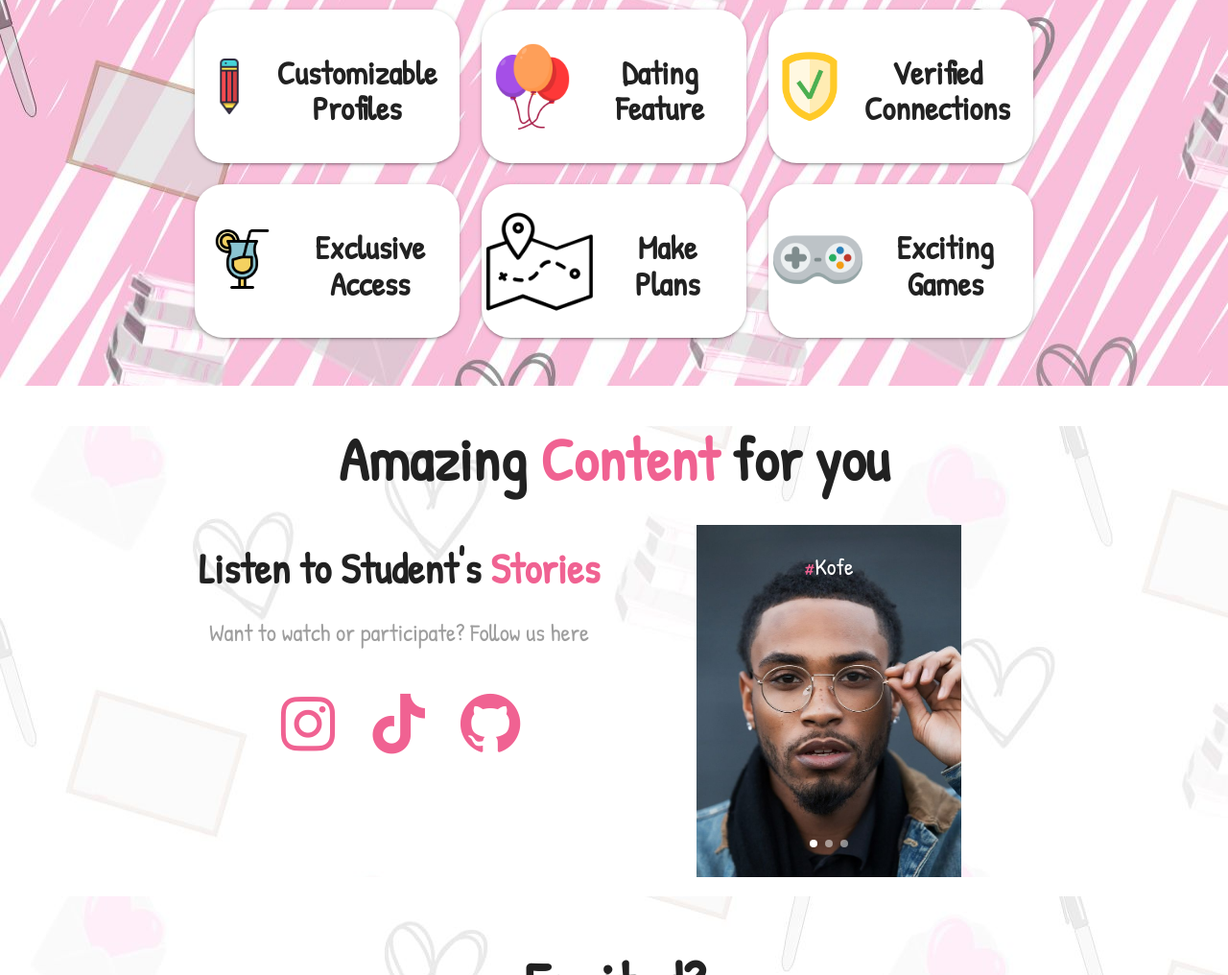
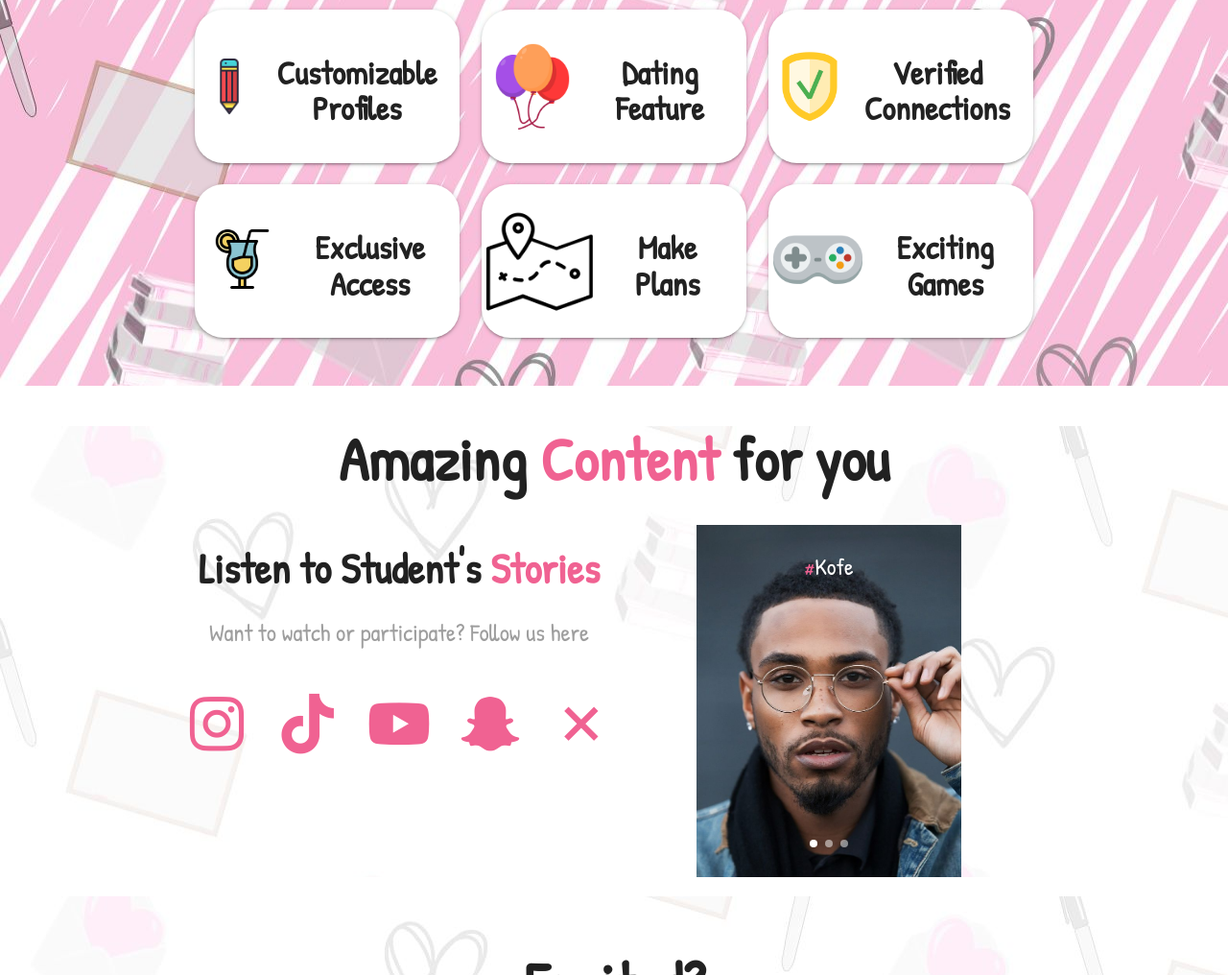
Before and after one commit to EmekatS/CC-2.0, a plain HTML site: page index.html in a window 1280 px wide. Shown: the part 2411-3427 px from the top of the page at 96% size. Drawn offline with nearby package versions, Linux system fonts and the light colour scheme.

Commit message:
fine tuned socials

```diff
--- a/index.html
+++ b/index.html
@@ -104,7 +104,7 @@
                     <div class="col s12 l6">
                         <h1 class="" style="font-size: 4em; font-weight: 1000; margin-bottom: -10px;">What are YOU looking for?</h1>
                         <span class="auto bold-text pink-text text-lighten-2" style="font-size: 3em;"></span>
-                        <p class="flow-text grey-text" >Meet the kind of people your looking for and more, Here on Campus Crush</p>
+                        <p class="flow-text grey-text" >Meet the kind of people you're looking for and more, Here on Campus Crush</p>
                         <a href="#modal" class="btn btn-large pink lighten-2 white-text curved z-depth-0 modal-trigger">Join the Waitlist</a>
                     </div>
                     <div class="col s12 l6">
@@ -219,9 +219,11 @@
                         <h3 class="bold-text">Listen to Student's <span class="pink-text text-lighten-2">Stories</span></h3>
                         <p class="flow-text grey-text">Want to watch or participate? Follow us here</p>
                         <ul style="display: flex; justify-content: center; gap: 20px;">
-                            <li><a href="" style="font-size: 5em; color: #f06292;"><i class='bx bxl-instagram'></i></a></li>
-                            <li><a href="https://www.tiktok.com/@campuscrush_app" style="font-size: 5em; color: #f06292;"><i class='bx bxl-tiktok' ></i></a></li>
-                            <li><a href="#" style="font-size: 5em; color: #f06292;"><i class='bx bxl-github'></i></a></li>
+                            <li><a href="" class="tooltipped" data-position="left" data-tooltip="Instagram" style="font-size: 5em; color: #f06292;"><i class='bx bxl-instagram'></i></a></li>
+                            <li><a href="https://www.tiktok.com/@campuscrush_app" class="tooltipped" data-position="bottom" data-tooltip="TikTok" style="font-size: 5em; color: #f06292;"><i class='bx bxl-tiktok' ></i></a></li>
+                            <li><a href="#" class="tooltipped" data-position="bottom" data-tooltip="Youtube" style="font-size: 5em; color: #f06292;"><i class='bx bxl-youtube'></i></a></li>
+                            <li><a href="#" class="tooltipped" data-position="bottom" data-tooltip="Snapchat" style="font-size: 5em; color: #f06292;"><i class='bx bxl-snapchat'></i></a></li>
+                            <li><a href="#" class="tooltipped" data-position="bottom" data-tooltip="X" style="font-size: 5em; color: #f06292;"><i class='bx bx-x'></i></a></li>
                         </ul>
                     </div>
                     <div class="col s12 l4 push-l1">
@@ -351,9 +353,11 @@
                 $('.carousel').carousel();
                 $('.carousel.carousel-slider').carousel({
                     indicators: true,
-                    fullWidth: true
+                    fullWidth: true,
+                    duration: 2000
                 });
                 $('.modal').modal();
+                $('.tooltipped').tooltip();
         });
             let typed = new Typed(".auto",{
                 strings : ["Romance😍?", "A BFF🥰?", "Or....", "The ONE❤"],
```
